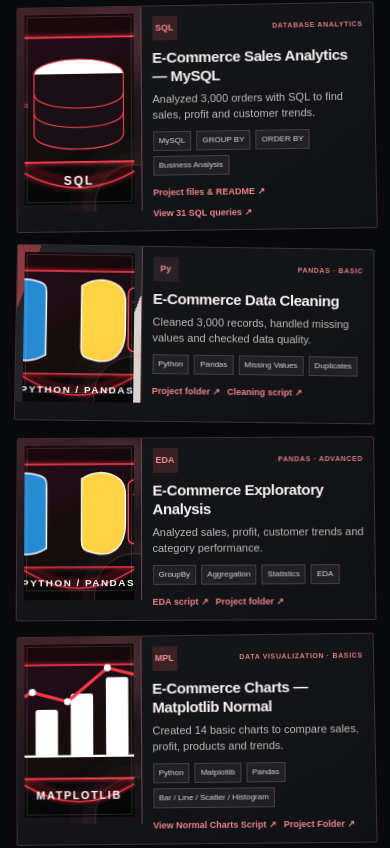
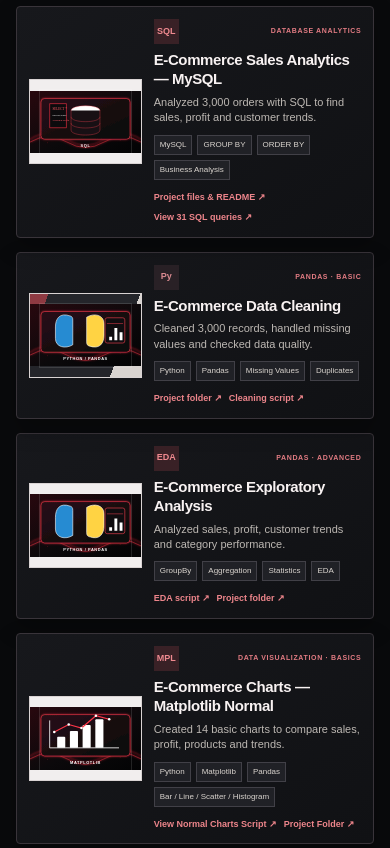
Before and after one commit to sandeepyadav-08/Sandeepkumar.github.in, a plain HTML site: page index.html in a window 390 px wide. Shown: the part 2620-3468 px from the top of the page. Drawn offline with Linux system fonts and the light colour scheme.

Commit message:
Improve project card sizing and preserve thumbnail proportions

```diff
--- a/index.html
+++ b/index.html
@@ -439,6 +439,93 @@ body{background:#090a0c}
   #projects .project-links a{font-size:9px}
 }
 
+
+/* Final balanced project layout: larger cards + correctly proportioned artwork */
+#projects .grid{
+  width:100%;
+  max-width:1240px;
+  margin:0 auto;
+  display:grid;
+  grid-template-columns:repeat(2,minmax(0,1fr));
+  gap:22px;
+  perspective:none;
+  padding:12px 0 24px;
+}
+#projects .card.project{
+  width:100%;
+  max-width:none;
+  min-width:0;
+  min-height:236px;
+  margin:0;
+  padding:18px;
+  display:grid;
+  grid-template-columns:minmax(0, 40%) minmax(0, 1fr);
+  grid-template-rows:auto auto 1fr auto auto;
+  column-gap:18px;
+  align-content:start;
+  align-items:start;
+  overflow:hidden;
+  transform:none;
+  border-radius:4px;
+}
+#projects .card.project.is-visible{transform:none}
+#projects .card.project:hover{
+  transform:translateY(-3px);
+}
+#projects .project-preview.project-art{
+  grid-column:1;
+  grid-row:1 / span 5;
+  width:100%;
+  height:auto;
+  min-height:0;
+  aspect-ratio:16 / 9;
+  align-self:center;
+  margin:0;
+  padding:0;
+  overflow:hidden;
+  display:flex;
+  align-items:center;
+  justify-content:center;
+  background:#f1eeee;
+  border:1px solid #d9d3d3;
+  transform:none;
+}
+#projects .project-preview.project-art:after{display:none}
+#projects .project-preview.project-art img{
+  display:block;
+  width:100%;
+  height:100%;
+  min-height:0;
+  aspect-ratio:16 / 9;
+  object-fit:contain;
+  object-position:center;
+}
+#projects .project-top{grid-column:2;grid-row:1;min-width:0}
+#projects .project h3{grid-column:2;grid-row:2;font-size:18px;line-height:1.3;margin:8px 0}
+#projects .project p{grid-column:2;grid-row:3;font-size:13px;line-height:1.5}
+#projects .project .tags{grid-column:2;grid-row:4;align-self:end}
+#projects .project-links{grid-column:2;grid-row:5;align-self:end}
+@media(max-width:850px){
+  #projects .grid{grid-template-columns:1fr;max-width:900px;gap:18px}
+  #projects .card.project{min-height:225px;grid-template-columns:minmax(0,36%) minmax(0,1fr)}
+}
+@media(max-width:560px){
+  #projects .grid{gap:14px}
+  #projects .card.project{
+    min-height:0;
+    padding:12px;
+    grid-template-columns:minmax(0,34%) minmax(0,1fr);
+    column-gap:12px;
+  }
+  #projects .project-preview.project-art{margin:0;aspect-ratio:4 / 3}
+  #projects .project-preview.project-art img{aspect-ratio:4 / 3}
+  #projects .project h3{font-size:15px;margin:6px 0}
+  #projects .project p{font-size:11px;line-height:1.4}
+  #projects .project .tag{font-size:8px;padding:3px 5px}
+  #projects .project-links{gap:7px;flex-wrap:wrap}
+  #projects .project-links a{font-size:9px}
+}
+
 </style>
 </head>
 <body>
```
